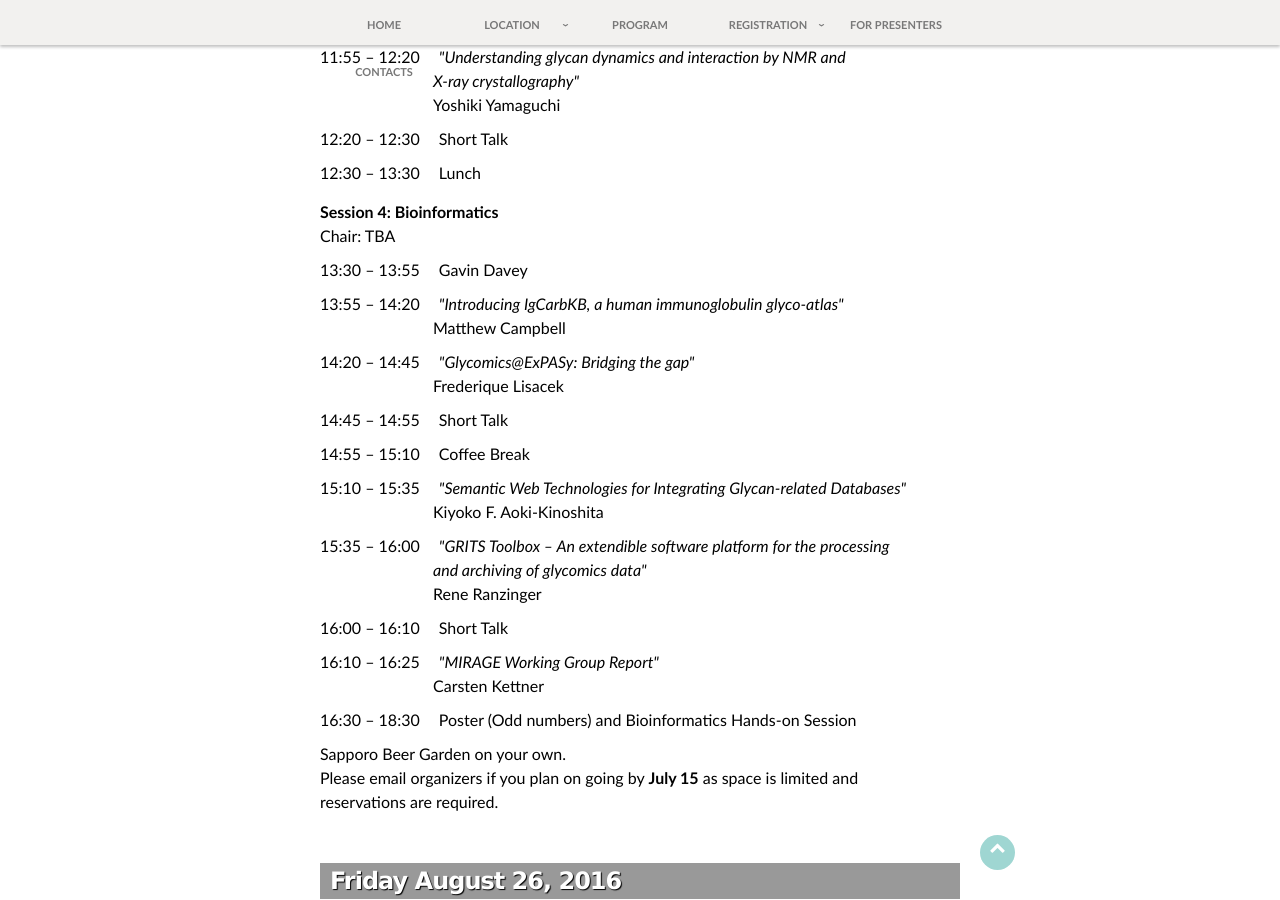
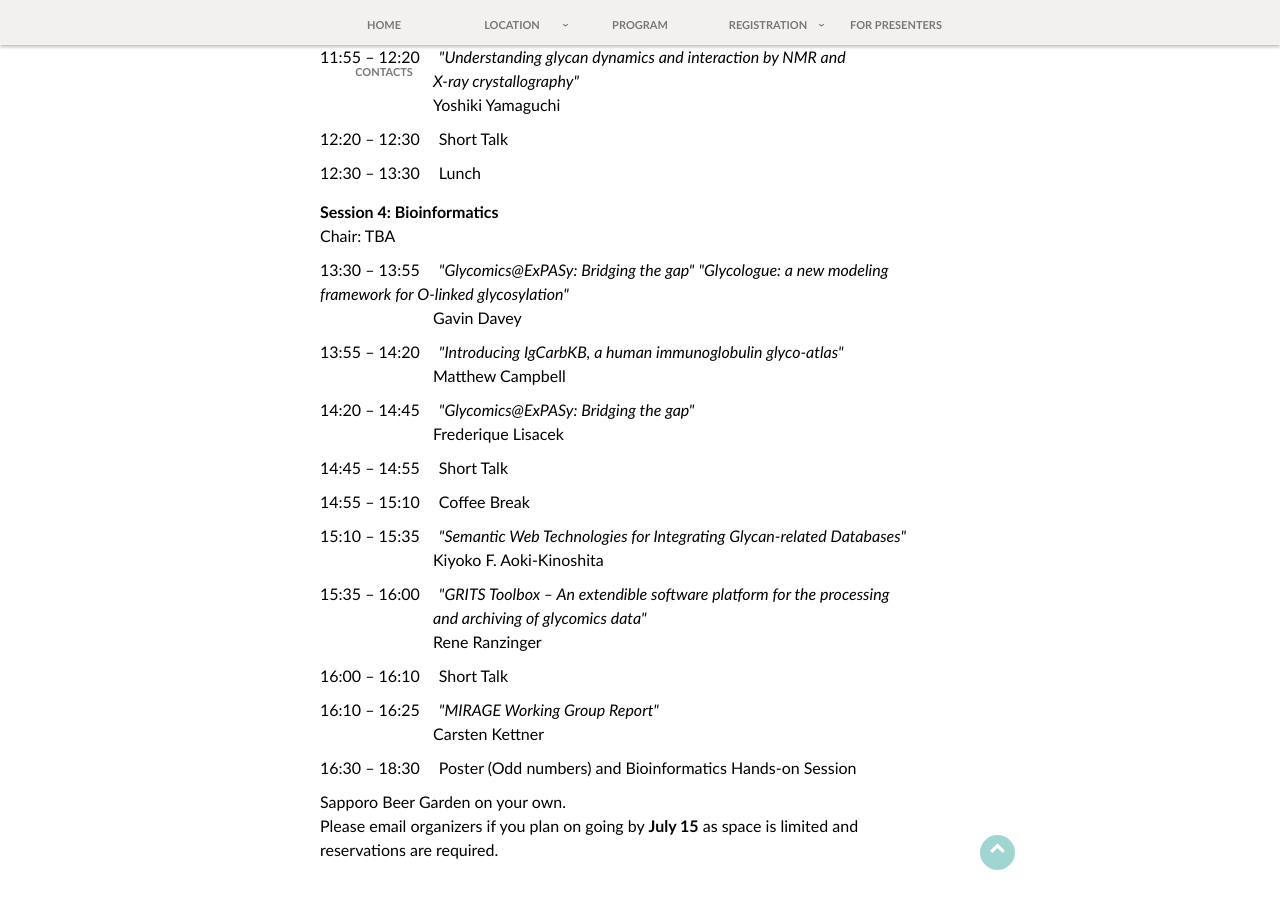
Before and after one commit to yamazakiM/test_warren2016, a Jekyll site: the page built from program/index.md, in a window 1280 px wide and 900 px high, scrolled down 2657 px. Built offline with Jekyll 4.4.1, drawn with Linux system fonts in a browser that asks for light colours; nearby versions of some CDN libraries; library files that are not in the unit come from our copies.

Commit message:
Update index.md

```diff
--- a/program/index.md
+++ b/program/index.md
@@ -223,10 +223,11 @@
 	<span>Chair: TBA</span>
 	<br>
 	<span style="display:inline-block; width=130px; margin-top:10px; margin-right:15px">13:30 – 13:55</span>
-	<span>Gavin Davey</span>
+	<span style="font-style:italic">"Glycomics@ExPASy: Bridging the gap"</span>
+	<span style="font-style:italic">"Glycologue: a new modeling framework for O-linked glycosylation"</span>
 	<br>
-	<!--<span style="padding-left:113px">Gavin Davey</span>
-	<br>-->
+	<span style="padding-left:113px">Gavin Davey</span>
+	<br>
 	<span style="display:inline-block; width=130px; margin-top:10px; margin-right:15px">13:55 – 14:20</span>
 	<span style="font-style:italic">"Introducing IgCarbKB, a human immunoglobulin glyco-atlas"</span>
 	<br>
```
